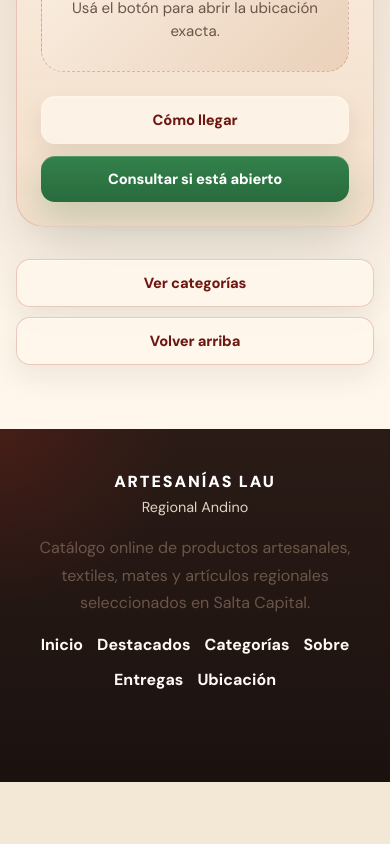
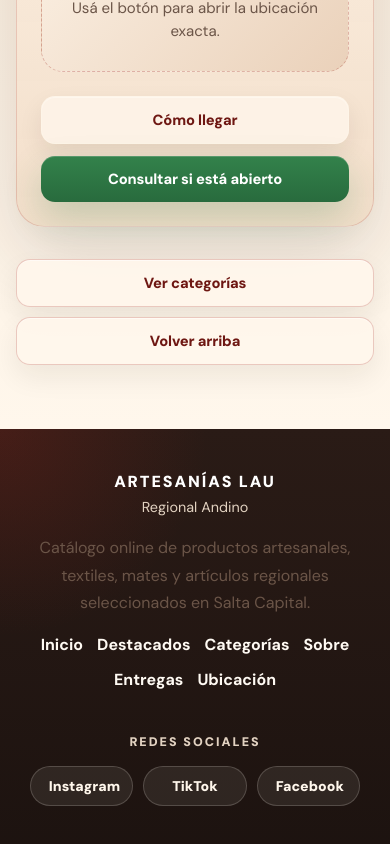
Before and after one commit to Nicockb/artesanias-lau, a React (Vite) app: page / in a window 390 px wide. Shown: the part 9122-9966 px from the top of the page. Before the commit the page ends 9904 px from the top, so only its background shows below. Built offline with nearby package versions, Linux system fonts and the light colour scheme.

Commit message:
Ajustar mobile y redes en footer

```diff
--- a/src/App.jsx
+++ b/src/App.jsx
@@ -472,6 +472,22 @@ function App() {
   <a href="#envios">Entregas</a>
   <a href="#ubicacion">Ubicación</a>
 </div>
+
+<div className="footerSocials">
+  <span>Redes sociales</span>
+
+  <div className="footerSocialLinks">
+    {socialLinks.map((social) => (
+      <a
+        href={social.url}
+        key={social.name}
+        onClick={(event) => handleSocialClick(event, social.url)}
+      >
+        {social.name}
+      </a>
+    ))}
+  </div>
+</div>
       </footer>
 
       <a
--- a/src/styles/visual.css
+++ b/src/styles/visual.css
@@ -807,4 +807,112 @@ body {
     inset: 12px;
     border-radius: 26px;
   }
+}/* MOBILE: ocultar botones superiores dentro del catálogo */
+
+@media (max-width: 620px) {
+  #productos > .sectionTools:not(.sectionToolsBottom) {
+    display: none !important;
+  }
+}/* REDES EN FOOTER */
+
+.footerSocials {
+  display: grid;
+  gap: 10px;
+  justify-items: center;
 }
+
+.footerSocials span {
+  color: #e2d2c1;
+  font-size: 0.82rem !important;
+  font-weight: 800 !important;
+  letter-spacing: 0.12em !important;
+  text-transform: uppercase;
+}
+
+.footerSocialLinks {
+  display: flex;
+  gap: 10px;
+  flex-wrap: wrap;
+  justify-content: center;
+}
+
+.footerSocialLinks a {
+  padding: 9px 13px;
+  border-radius: 999px;
+  color: #fff7ec;
+  background: rgba(255, 247, 236, 0.08);
+  border: 1px solid rgba(255, 247, 236, 0.16);
+  font-size: 0.86rem !important;
+  font-weight: 800 !important;
+  transition: transform 0.2s ease, background 0.2s ease;
+}
+
+.footerSocialLinks a:hover {
+  transform: translateY(-2px);
+  background: rgba(255, 247, 236, 0.14);
+}
+
+@media (max-width: 620px) {
+  .footerSocialLinks {
+    width: 100%;
+  }
+
+  .footerSocialLinks a {
+    flex: 1;
+    text-align: center;
+    min-width: 92px;
+  }
+}/* AJUSTE FOOTER: redes más separadas y ordenadas */
+
+.footerSocials {
+  margin-top: 18px !important;
+  display: grid !important;
+  gap: 18px !important;
+  justify-items: center !important;
+}
+
+.footerSocials span {
+  display: block;
+  margin-bottom: 2px;
+  color: #e2d2c1 !important;
+  font-size: 0.78rem !important;
+  font-weight: 900 !important;
+  letter-spacing: 0.16em !important;
+  text-transform: uppercase;
+}
+
+.footerSocialLinks {
+  display: flex !important;
+  gap: 12px !important;
+  flex-wrap: wrap;
+  justify-content: center;
+}
+
+.footerSocialLinks a {
+  padding: 10px 18px !important;
+  min-width: 116px;
+  text-align: center;
+  border-radius: 999px;
+  color: #fff7ec !important;
+  background: rgba(255, 247, 236, 0.08);
+  border: 1px solid rgba(255, 247, 236, 0.18);
+  font-size: 0.88rem !important;
+  font-weight: 900 !important;
+}
+
+@media (max-width: 620px) {
+  .footerSocials {
+    margin-top: 20px !important;
+    gap: 14px !important;
+  }
+
+  .footerSocialLinks {
+    width: 100%;
+    gap: 10px !important;
+  }
+
+  .footerSocialLinks a {
+    flex: 1;
+    min-width: 95px;
+  }
+}
```
Lines whose indentation alone changed are shown as unchanged.
